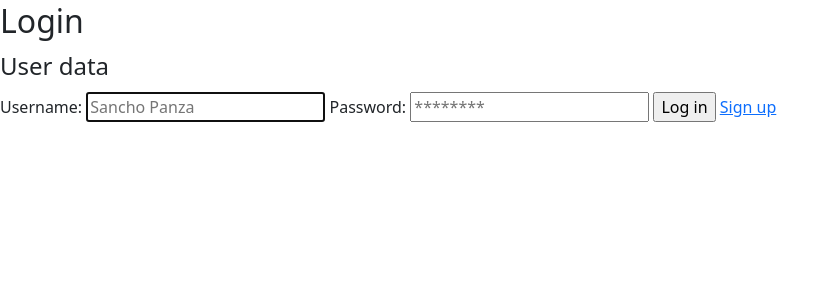
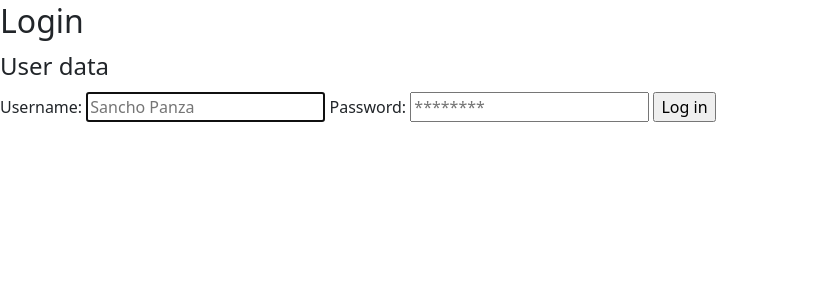
Before and after one commit to eduardocruzpalacios/handicrafts-portal-php-mysql, a PHP site: page / in a window 1280 px wide. Shown: the part 102-404 px from the top of the page, without its empty margins (0-839 px from the left). Run offline with PHP 8.4, Linux system fonts and the light colour scheme; data that the repository does not hold is empty.

Commit message:
delete anchors between login and signup forms

```diff
--- a/views/login_form.php
+++ b/views/login_form.php
@@ -15,7 +15,6 @@
           ?>
         </span>
       <?php endif; ?>
-      <a href="signup.php">Sign up</a>
     </fieldset>
   </form>
 </section>
--- a/views/signup_form.php
+++ b/views/signup_form.php
@@ -17,7 +17,6 @@
           ?>
         </span>
       <?php endif; ?>
-      <a href="index.php">Login</a>
     </fieldset>
   </form>
 </section>
```
